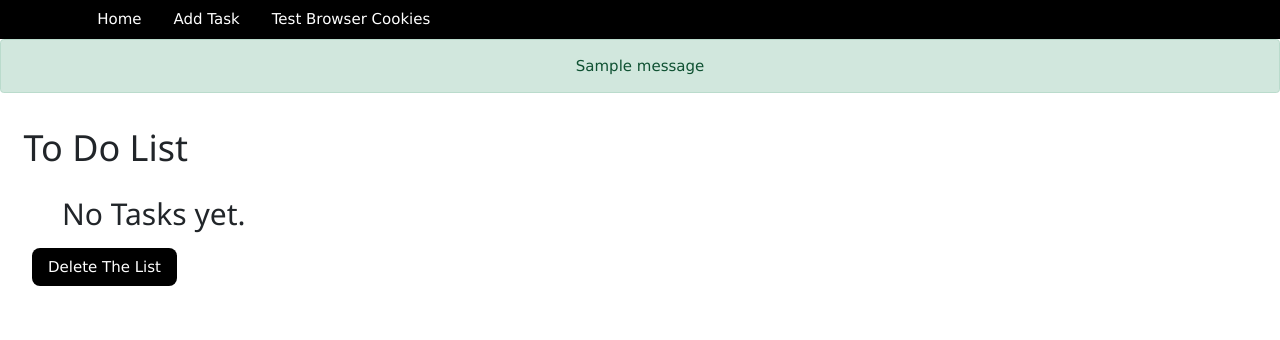
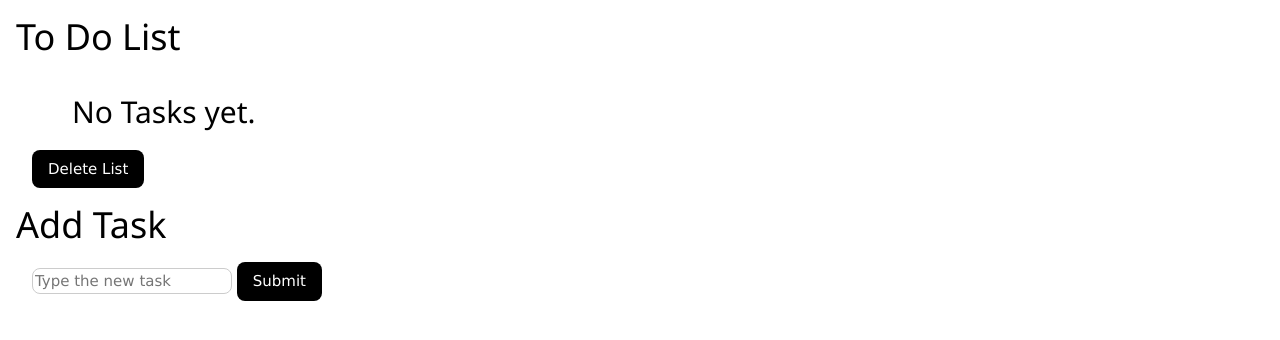
Before and after one commit to BahyAllaAllam/To_do_list, a Django app: page / in a window 1280 px wide. Shown: the top 340 px of the page. Run offline with Django 3.2, Linux system fonts and the light colour scheme; tables that the repository leaves empty hold one stand-in row (values such as "Sample post"); one stand-in notice (Sample message) is shown.

Commit message:
Update the project to use one HTML file

```diff
--- a/src/static/css/style.css
+++ /dev/null
@@ -1,7 +0,0 @@
-h1 {
-    padding: 0.5rem;
-}
-.w3-panel{
-    background-color: #d1e7dd;
-    color: #0f5132;
-}
--- a/src/tasks_app/templates/tasks_app/home.html
+++ b/src/tasks_app/templates/tasks_app/home.html
@@ -1,6 +1,16 @@
-{% extends "base.html" %}
+<!DOCTYPE html>
+<html lang="en">
+    <head>
+        <!-- Required meta tags -->
+        <meta charset="utf-8">
+        <meta name="viewport" content="width=device-width, initial-scale=1">
+        <!--W3 CSS-->
+        <link rel="stylesheet" href="https://www.w3schools.com/w3css/4/w3.css">
+        <link rel="stylesheet" href="https://cdnjs.cloudflare.com/ajax/libs/font-awesome/4.7.0/css/font-awesome.min.css">
 
-{% block body %}
+        <title>To_Do_List</title>
+    </head>
+    <body>
         <div class="w3-container w3-mobile">
             <h1>To Do List</h1>
             <div class="w3-container">
@@ -14,9 +24,19 @@
             </div>
             <div class="w3-container">
                 <a class="w3-button w3-black w3-round-large w3-mobile" href="{% url 'tasks_app:delete' %}">
-            Delete The List
+                    Delete List
                 </a>
             </div>
+            <h1>Add Task</h1>
+            <form action="{% url 'tasks_app:home' %}" method="post">
+                {% csrf_token %}
+                <div class="w3-container">
+                    <div style= "margin-bottom: 1rem;">
+                        {{ form }}
+                        <input class="w3-button w3-black w3-round-large w3-mobile m-2" type="submit">
                     </div>
-
-{% endblock body %}
+                </div>
+            </form>
+        </div>
+    </body>
+</html>
--- a/src/tasks_app/urls.py
+++ b/src/tasks_app/urls.py
@@ -5,9 +5,8 @@ app_name = "tasks_app"
 
 urlpatterns = [
     path('', views.home, name="home"),
-    path("add", views.add, name="add"),
     path("delete", views.delete, name="delete"),
-    path('testcookie/', views.cookie_session, name="test_cookie"),
-    path('deletecookie/', views.cookie_delete, name="delete_cookie"),
+    # path('testcookie/', views.cookie_session, name="test_cookie"),
+    # path('deletecookie/', views.cookie_delete, name="delete_cookie"),
 
 ]
--- a/src/tasks_app/views.py
+++ b/src/tasks_app/views.py
@@ -5,40 +5,37 @@ from django.urls import reverse
 from django.contrib import messages
 # Create your views here.
 
-## Display the list
+
 def home(request):
+
+    ## Display the list
     if "tasks_list" not in request.session:
         request.session["tasks_list"]= []
 
-    return render(request, 'tasks_app/home.html', {
-        "tasks_list":request.session["tasks_list"]
-    })
-
-## Add Tasks to the list
-def add(request):
+    ## Add Tasks to the list
     if request.method == 'POST':
         form = NewTaskForm(request.POST)
         if form.is_valid():
             task = form.cleaned_data["task"]
             request.session["tasks_list"] += [task]
-            messages.success(request, 'The Task has been add successfully! , Refresh the page to delete the message.')
-            return redirect('tasks_app:add')
+            return redirect('tasks_app:home')
     else:
         form = NewTaskForm()
 
-    return render(request, "tasks_app/add.html", {
+    return render(request, 'tasks_app/home.html', {
+        "tasks_list":request.session["tasks_list"],
         "form": form
     })
 
 ## Delete the list
 def delete(request):
+
     if request.session["tasks_list"] != []:
         del request.session["tasks_list"]
-        messages.success(request, "The list has been deleted successfully!")
-    else:
-        messages.info(request, "The list is already empty")
+
     return redirect('tasks_app:home')
 
+'''
 ## Testing the browser
 def cookie_session(request):
     request.session.set_test_cookie()
@@ -52,3 +49,4 @@ def cookie_delete(request):
         response = False
 
     return render(request, "tasks_app/delete_test.html", {'response':response})
+'''
--- a/src/templates/base.html
+++ /dev/null
@@ -1,38 +0,0 @@
-<!DOCTYPE html>
-{% load static %}
-<html lang="en">
-    <head>
-        <!-- Required meta tags -->
-        <meta charset="utf-8">
-        <meta name="viewport" content="width=device-width, initial-scale=1">
-
-        <!--CSS style-->
-        <link rel="stylesheet" href="{% static 'css/style.css' %}">
-        <!-- Bootstrap CSS -->
-        <link href="https://cdn.jsdelivr.net/npm/bootstrap@5.1.3/dist/css/bootstrap.min.css" rel="stylesheet" integrity="sha384-1BmE4kWBq78iYhFldvKuhfTAU6auU8tT94WrHftjDbrCEXSU1oBoqyl2QvZ6jIW3" crossorigin="anonymous">
-        <!--W3 CSS-->
-        <link rel="stylesheet" href="https://www.w3schools.com/w3css/4/w3.css">
-        <link rel="stylesheet" href="https://cdnjs.cloudflare.com/ajax/libs/font-awesome/4.7.0/css/font-awesome.min.css">
-
-        <title>To Do List</title>
-    </head>
-    <body>
-        <nav class="w3-bar w3-black">
-            <div class="container">
-              <a class="w3-bar-item w3-button w3-mobile" href="{% url 'tasks_app:home' %}">Home</a>
-              <a class="w3-bar-item w3-button w3-mobile" href="{% url 'tasks_app:add' %}">Add Task</a>
-              <a class="w3-bar-item w3-button w3-mobile" href="{% url 'tasks_app:test_cookie' %}">Test Browser Cookies</a>
-            </div>
-        </nav>
-        {% if messages %}
-        {% for message in messages %}
-        <div class="alert alert-{{ message.tags }} text-center">
-            {{ message }}
-        </div>
-        {% endfor %}
-        {% endif %}
-
-        {% block body %}
-        {% endblock body %}
-    </body>
-</html>
```
Also changed, not shown: src/tasks_app/templates/tasks_app/add.html (deleted, +0 -18 lines), src/tasks_app/templates/tasks_app/delete_test.html (deleted, +0 -14 lines), src/tasks_app/templates/tasks_app/test.html (deleted, +0 -15 lines), src/db.sqlite3. Lines whose indentation alone changed are shown as unchanged.
